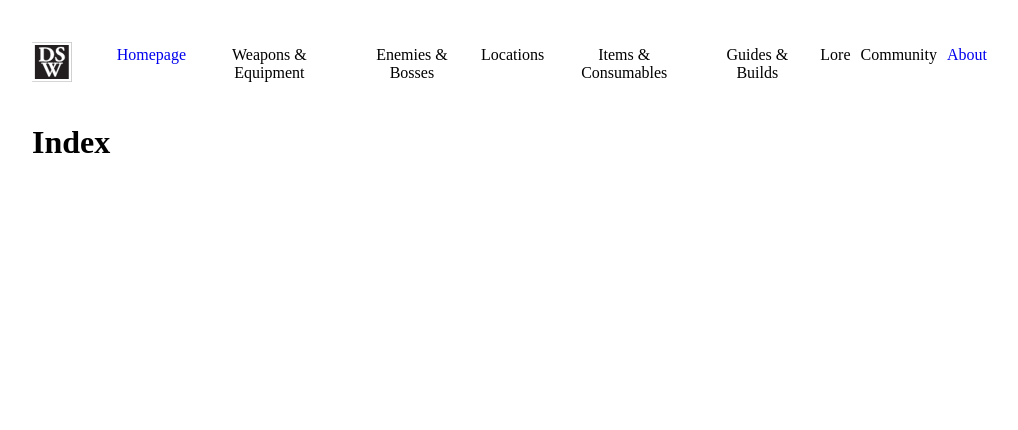
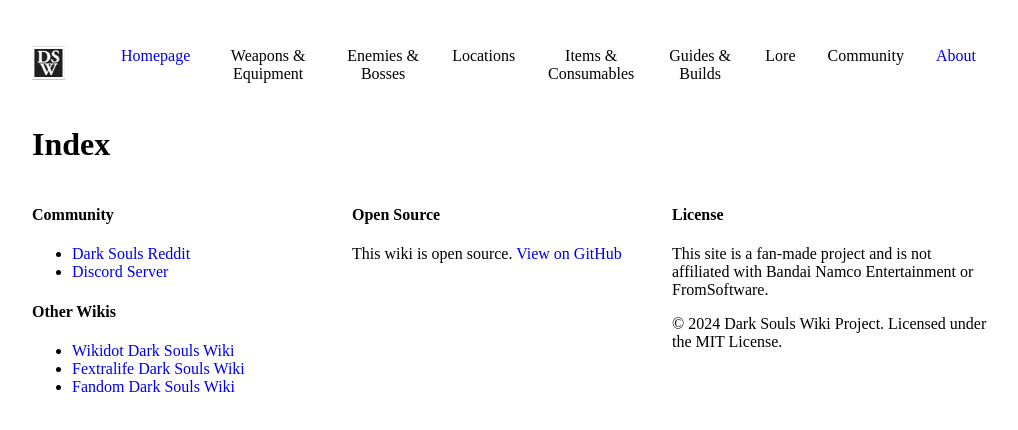
Before and after one commit to Zardocius/dark-souls-wiki, a Next.js app: page / in a window 1280 px wide. Shown: the top 430 px of the page, without its empty margins (128-1146 px from the left). Built offline with nearby package versions, Linux system fonts and the light colour scheme.

Commit message:
add footer component with basic styling

```diff
--- a/package.json
+++ b/package.json
@@ -1,6 +1,6 @@
 {
   "name": "darksouls-wiki",
-  "version": "0.1.0",
+  "version": "0.1.001",
   "private": true,
   "scripts": {
     "dev": "next dev --turbopack",
--- a/src/components/footer.js
+++ b/src/components/footer.js
@@ -1,17 +1,52 @@
+import '@/styles/components/footer.scss'
+
 const Footer = () => {
-
-
   return (
-    <div>
-      <ul>
-
-      </ul>
-      <ul>
-
-      </ul>
-      <ul>
-
-      </ul>
+    <div className='footerBlocks'>
+      <div className="infoRow">
+        <h4>Community</h4>
+        <ul>
+          <li>
+            <a href="https://www.reddit.com/r/darksouls/">Dark Souls Reddit</a>
+          </li>
+          <li>
+            <a href="https://discord.gg/fromsoftware">Discord Server</a>
+          </li>
+        </ul>
+        <h4>Other Wikis</h4>
+        <ul>
+          <li>
+            <a href="http://darksouls.wikidot.com/">Wikidot Dark Souls Wiki</a>
+          </li>
+          <li>
+            <a href="https://darksouls.wiki.fextralife.com/">
+              Fextralife Dark Souls Wiki
+            </a>
+          </li>
+          <li>
+            <a href="https://darksouls.fandom.com/wiki/Dark_Souls_Wiki/">
+              Fandom Dark Souls Wiki
+            </a>
+          </li>
+        </ul>
+      </div>
+      <div className="infoRow">
+        <h4>Open Source</h4>
+        <p>
+          This wiki is open source.{" "}
+          <a href="https://github.com/Zardocius/dark-souls-wiki">
+            View on GitHub
+          </a>
+        </p>
+      </div>
+      <div className="infoRow">
+      <h4>License</h4>
+        <p>
+          This site is a fan-made project and is not affiliated with Bandai
+          Namco Entertainment or FromSoftware.
+        </p>
+        <p>© 2024 Dark Souls Wiki Project. Licensed under the MIT License.</p>
+      </div>
     </div>
   );
 };
--- a/src/styles/components/footer.scss
+++ b/src/styles/components/footer.scss
@@ -0,0 +1,12 @@
+.footerBlocks {
+    display: flex;
+    flex-direction: row;
+    width: 100%;
+    justify-content: space-between;
+}
+
+.infoRow {
+    word-wrap: break-word;
+    width: 400px;
+
+}
--- a/src/styles/components/navbar.scss
+++ b/src/styles/components/navbar.scss
@@ -2,6 +2,7 @@
   display: flex;
   flex-direction: row;
   justify-content: space-between;
+  width: 100%;
 }
 
 .navLogo {
@@ -24,6 +25,7 @@
   }
 
   li {
-    padding: 5px;
+    padding: 6px;
+    margin: 0px 10px;
   }
 }
```
